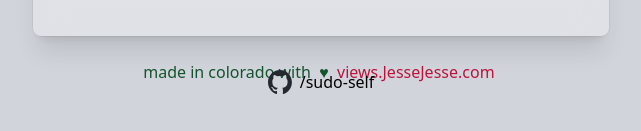
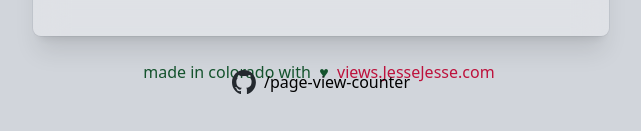
Before and after one commit to sudo-self/page-view-counter, a Next.js app: page / in a window 1280 px wide. Shown: the part 666-797 px from the top of the page, without its empty margins (319-960 px from the left). Built offline with nearby package versions, Linux system fonts and the light colour scheme; no server answers; the database is empty.

Commit message:
Update page.tsx

```diff
--- a/app/page.tsx
+++ b/app/page.tsx
@@ -56,7 +56,7 @@ export default function Home() {
       <div className="sm:absolute sm:bottom-0 w-full px-20 py-10 flex justify-center items-center">
 
         <Link
-          href="https://github.com/sudo-self"
+          href="https://github.com/sudo-self/page-view-counter"
           className="flex items-center space-x-2"
         >
           <Image
@@ -66,7 +66,7 @@ export default function Home() {
             height={24}
             priority
           />
-          <p className="font-light">/sudo-self</p>
+          <p className="font-light">/page-view-counter</p>
         </Link>
       </div>
     </main>
```
